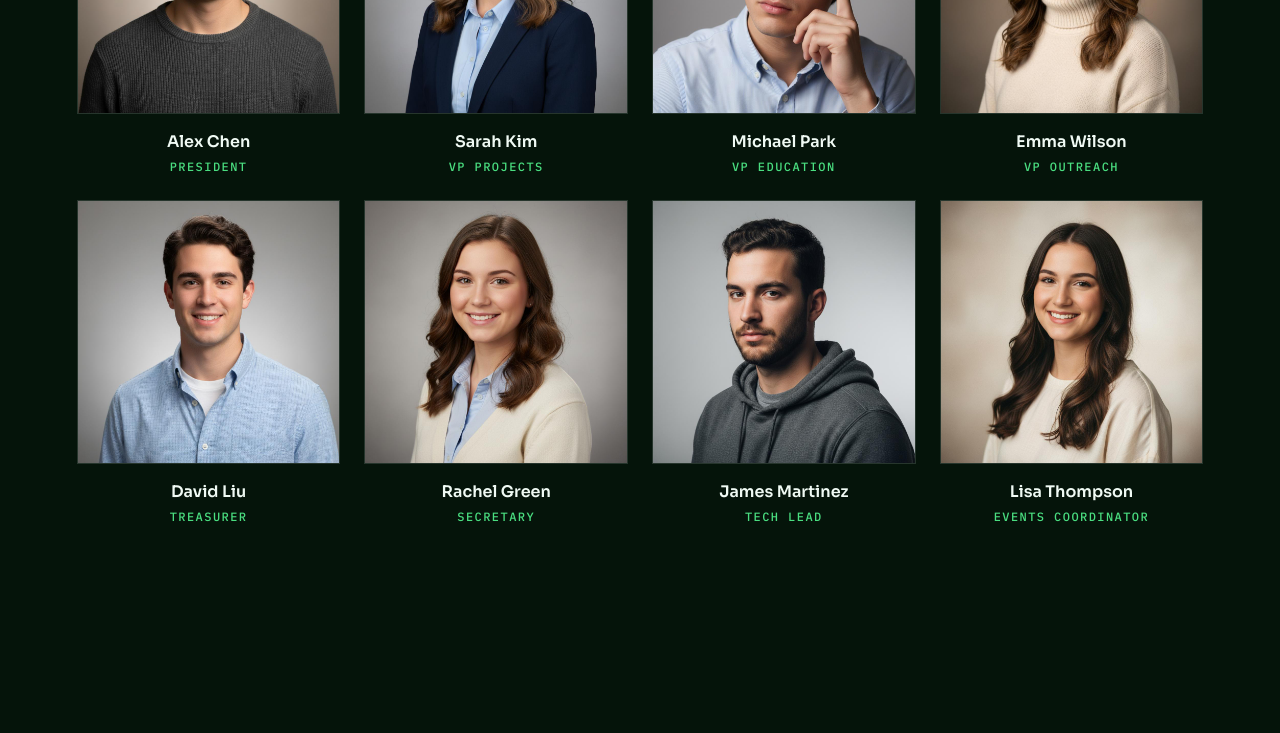
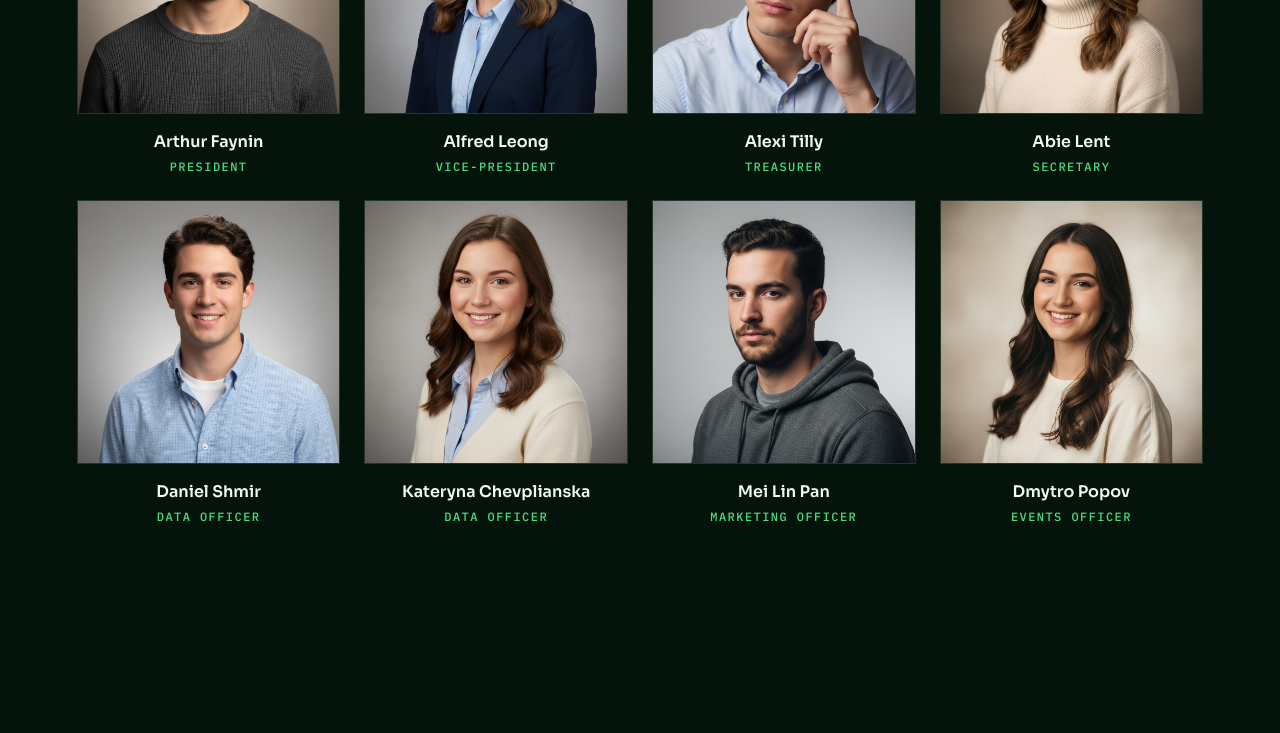
Before and after one commit to LifeDisparity/LifeDisparity.github.io, a React (Vite) app: page / in a window 1280 px wide. Shown: the part 3620-4353 px from the top of the page. Built offline with nearby package versions, Linux system fonts and the light colour scheme.

Commit message:
Update board, projects, and closing sections

```diff
--- a/src/sections/BoardSection.tsx
+++ b/src/sections/BoardSection.tsx
@@ -1,12 +1,12 @@
 const boardMembers = [
-  { name: 'Alex Chen', role: 'President', image: '/board_01.jpg' },
-  { name: 'Sarah Kim', role: 'VP Projects', image: '/board_02.jpg' },
-  { name: 'Michael Park', role: 'VP Education', image: '/board_03.jpg' },
-  { name: 'Emma Wilson', role: 'VP Outreach', image: '/board_04.jpg' },
-  { name: 'David Liu', role: 'Treasurer', image: '/board_05.jpg' },
-  { name: 'Rachel Green', role: 'Secretary', image: '/board_06.jpg' },
-  { name: 'James Martinez', role: 'Tech Lead', image: '/board_07.jpg' },
-  { name: 'Lisa Thompson', role: 'Events Coordinator', image: '/board_08.jpg' },
+  { name: 'Arthur Faynin', role: 'President', image: '/board_01.jpg' },
+  { name: 'Alfred Leong', role: 'Vice-President', image: '/board_02.jpg' },
+  { name: 'Alexi Tilly', role: 'Treasurer', image: '/board_03.jpg' },
+  { name: 'Abie Lent', role: 'Secretary', image: '/board_04.jpg' },
+  { name: 'Daniel Shmir', role: 'Data Officer', image: '/board_05.jpg' },
+  { name: 'Kateryna Chevplianska', role: 'Data Officer', image: '/board_06.jpg' },
+  { name: 'Mei Lin Pan', role: 'Marketing Officer', image: '/board_07.jpg' },
+  { name: 'Dmytro Popov', role: 'Events Officer', image: '/board_08.jpg' },
 ];
 
 export default function BoardSection() {
--- a/src/sections/ClosingSection.tsx
+++ b/src/sections/ClosingSection.tsx
@@ -47,7 +47,7 @@ export default function ClosingSection() {
           hello@fqe.club
         </a>
         <p className="body-text text-secondary-light mb-6" style={{ fontSize: '0.9rem' }}>
-          University Quantitative Club
+          Baruch's Quantitative Club
         </p>
 
         {/* Social Icons */}
--- a/src/sections/ProjectsSection.tsx
+++ b/src/sections/ProjectsSection.tsx
@@ -131,7 +131,7 @@ export default function ProjectsSection() {
             {/* Modal Footer */}
             <div className="p-6 border-t border-white/10 flex justify-between items-center">
               <a
-                href="https://github.com"
+                href="https://github.com/BaruchFinancialQuantsEngineers-FQE"
                 target="_blank"
                 rel="noopener noreferrer"
                 className="text-link inline-flex items-center gap-2"
```
